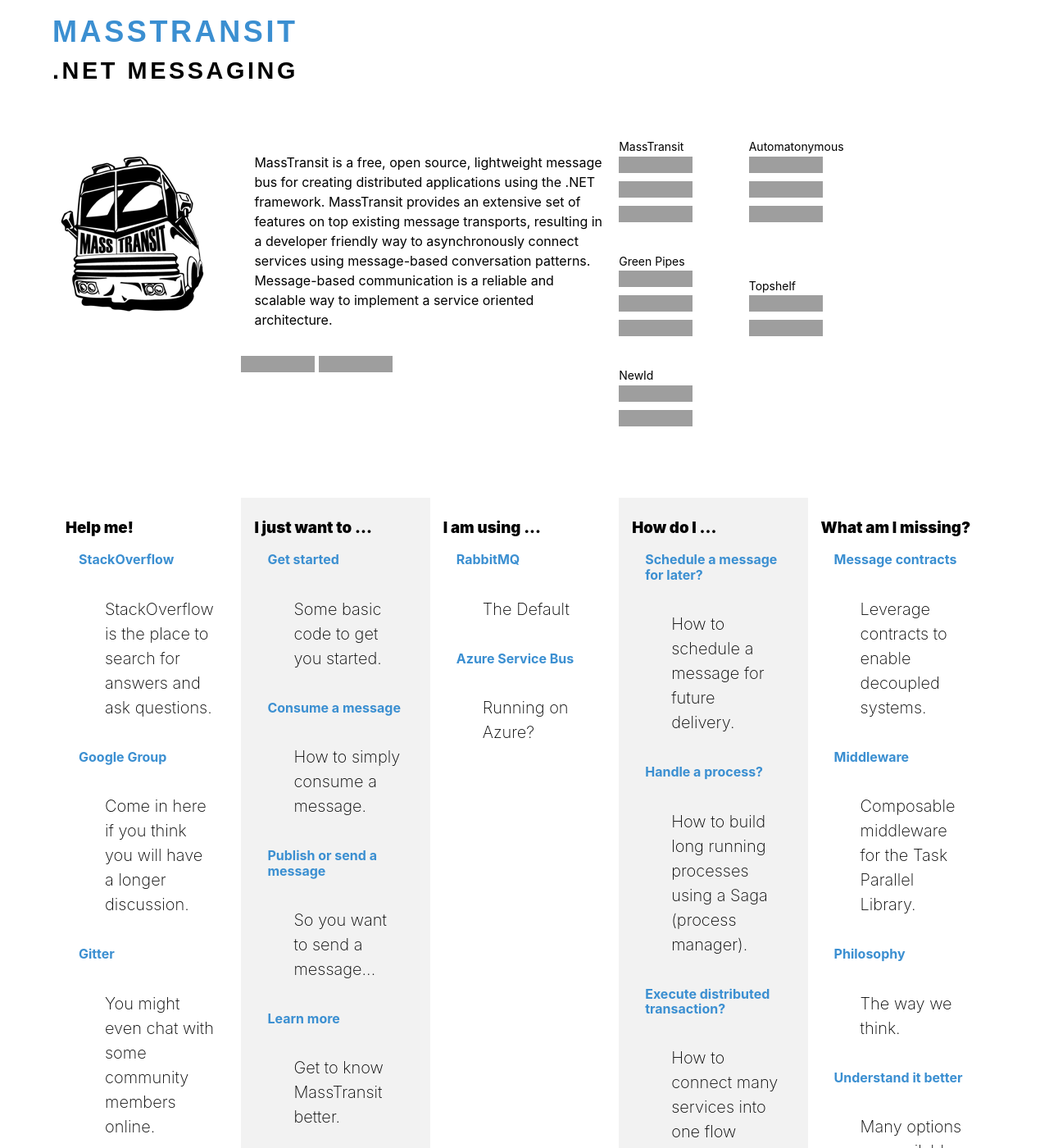
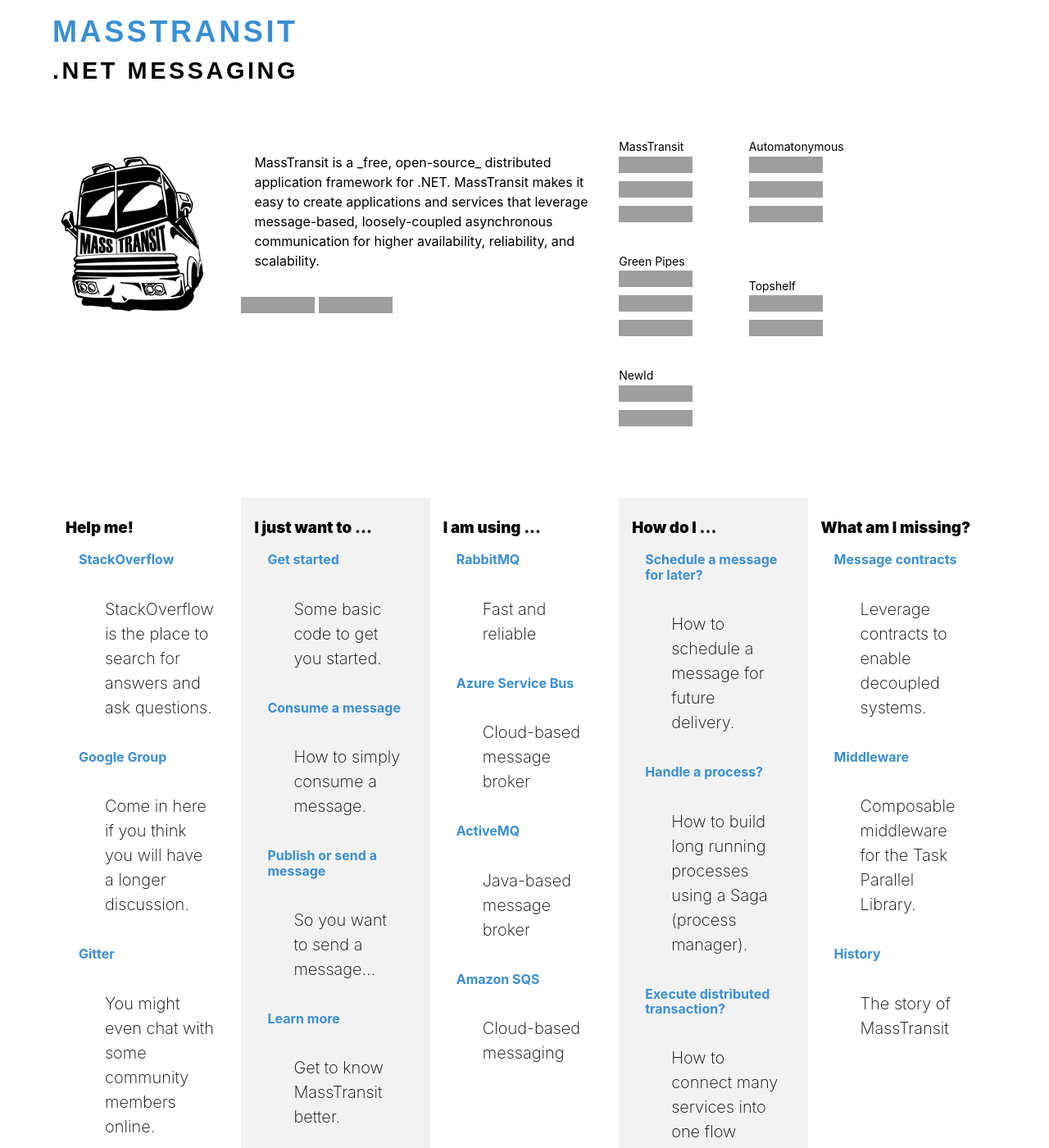
Before and after one commit to MassTransit/masstransit.github.io, a Jekyll site: the page built from index.html, in a window 1280 px wide and 1400 px high, cut to the strip 0-1400 px from the top of the window. Shown: the whole strip at 82% size. Built offline with Jekyll 4.4.1, drawn with Linux system fonts in a browser that asks for light colours; nearby versions of some CDN libraries; some of the changed text lies outside the part shown; grey boxes are pictures that could not be loaded.

Commit message:
Updated links

```diff
--- a/_data/architecture.yml
+++ b/_data/architecture.yml
@@ -1,12 +1,9 @@
 - title: Message contracts
   subtitle: Leverage contracts to enable decoupled systems.
-  url: MassTransit/usage/message-contracts.html
+  url: MassTransit/usage/messages.html
 - title: Middleware
   subtitle: Composable middleware for the Task Parallel Library.
   url: MassTransit/advanced/middleware/
-- title: Philosophy
-  subtitle: The way we think.
-  url: MassTransit/#the-philosophy
-- title: Understand it better
-  url: MassTransit/understand/
-  subtitle: Many options are available.
+- title: History
+  subtitle: The story of MassTransit
+  url: MassTransit/architecture/history.html
--- a/_data/transports.yml
+++ b/_data/transports.yml
@@ -1,6 +1,12 @@
 - title: RabbitMQ
-  url: MassTransit/usage/transports.html#rabbitmq-configuration-options
-  subtitle: The Default
+  url: MassTransit/usage/transports/rabbitmq.html
+  subtitle: Fast and reliable
 - title: Azure Service Bus
-  url: MassTransit/usage/transports.html#azure-service-bus-configuration-options
-  subtitle: Running on Azure?
+  url: MassTransit/usage/transports/azure-sb.html
+  subtitle: Cloud-based message broker
+- title: ActiveMQ
+  url: MassTransit/usage/transports/activemq.html
+  subtitle: Java-based message broker
+- title: Amazon SQS
+  url: MassTransit/usage/transports/amazonsqs.html
+  subtitle: Cloud-based messaging
--- a/index.html
+++ b/index.html
@@ -9,7 +9,7 @@ subtitle: Lightweight messaging framework for .NET
     <img src="public/open-graph-logo.png" style="margin-top:1rem;padding-top:1rem;"/>
   </div>
   <div class="fl w-40-ns">
-    <p class="f5 lh-copy measure">MassTransit is a free, open source, lightweight message bus for creating distributed applications using the .NET framework. MassTransit provides an extensive set of features on top existing message transports, resulting in a developer friendly way to asynchronously connect services using message-based conversation patterns. Message-based communication is a reliable and scalable way to implement a service oriented architecture.</p>
+    <p class="f5 lh-copy measure">MassTransit is a _free, open-source_ distributed application framework for .NET. MassTransit makes it easy to create applications and services that leverage message-based, loosely-coupled asynchronous communication for higher availability, reliability, and scalability.</p>
 
     <a href="https://groups.google.com/forum/#!forum/masstransit-discuss">
       <img src="https://img.shields.io/badge/groups-join%20convo-lightgrey.svg" />
```
Also changed, not shown: _data/entrypoints.yml (+4 -4 lines), _data/howdoi.yml (+5 -5 lines).
